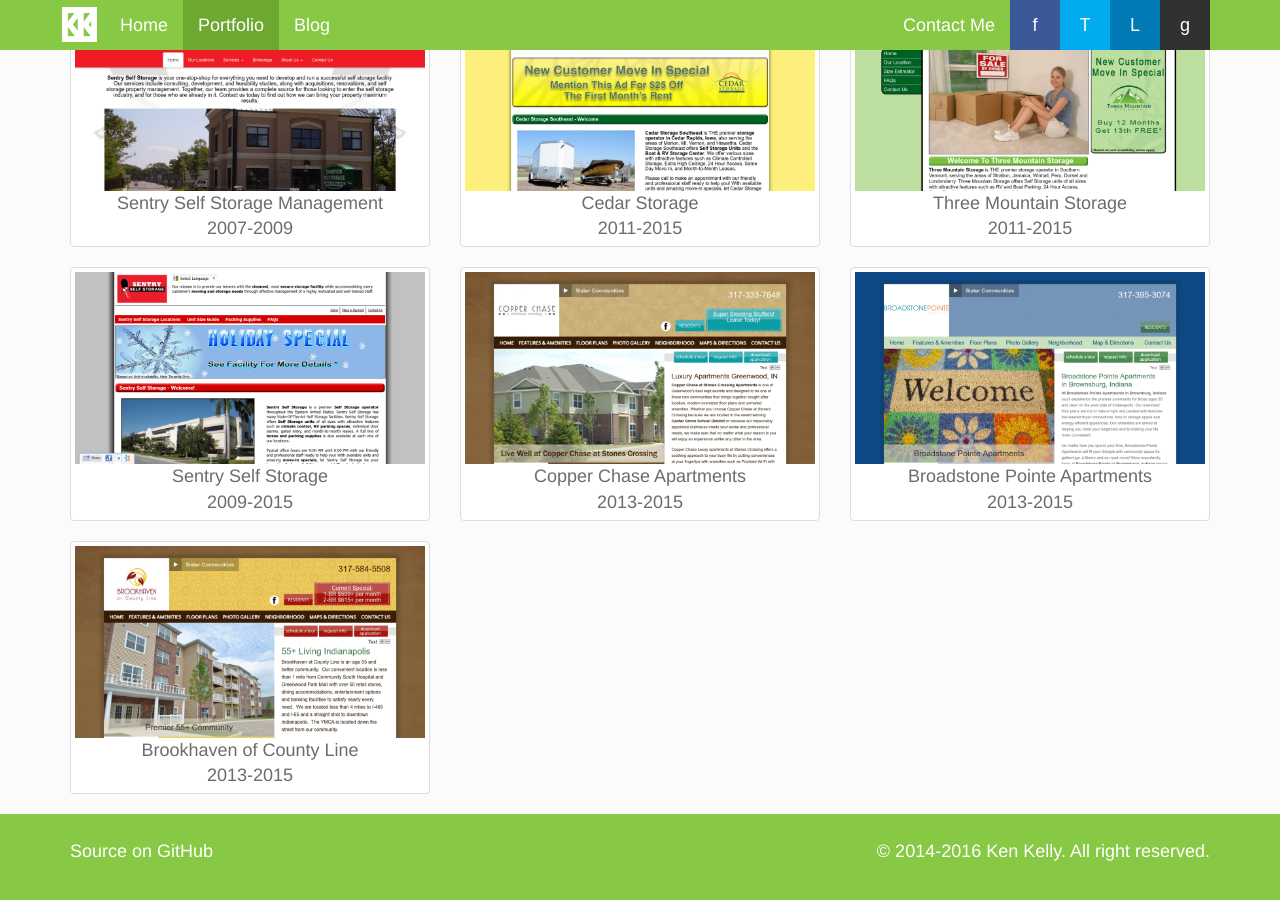
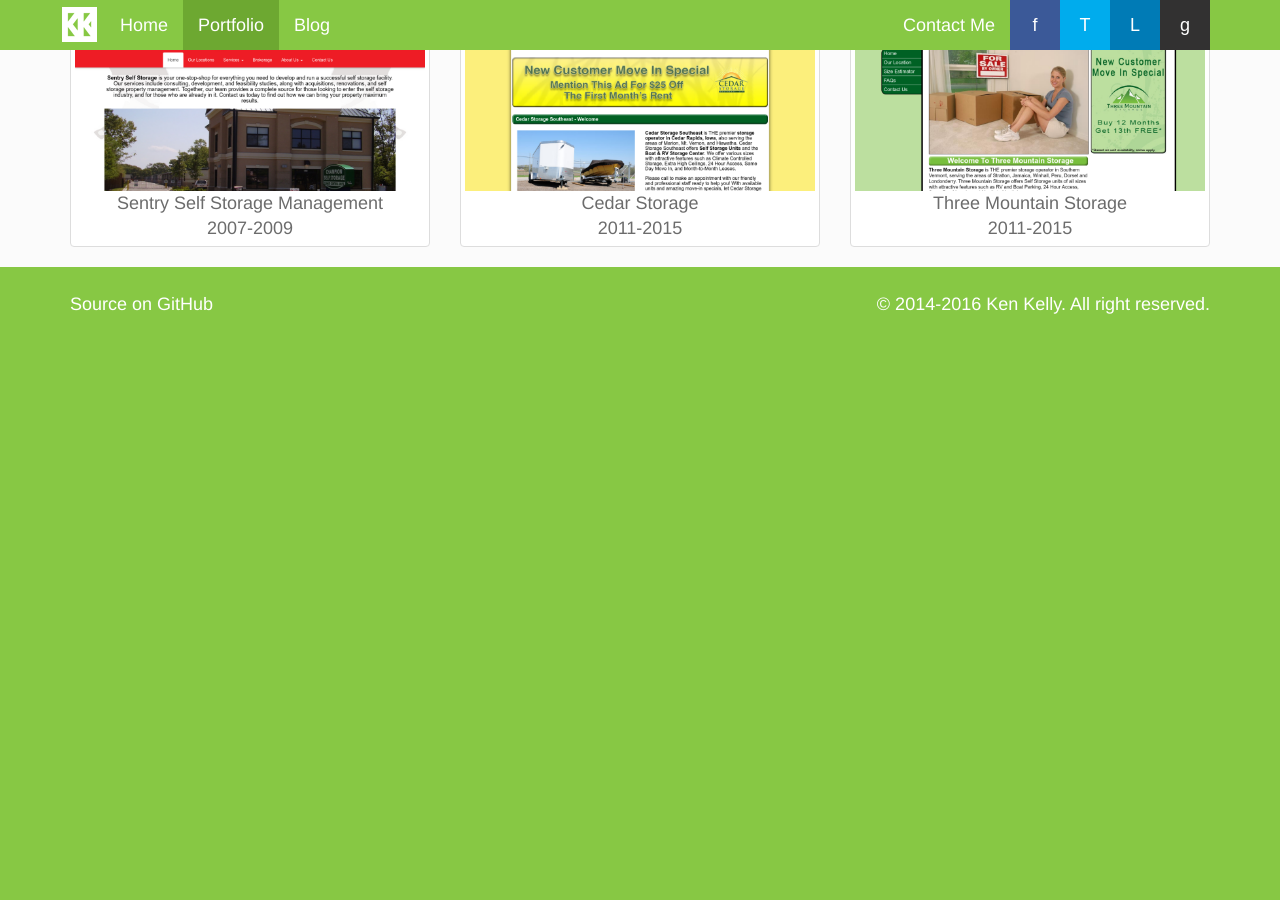
Before and after one commit to kenhkelly/kenhkelly.us, a Jekyll site: the page built from portfolio.html, in a window 1280 px wide and 900 px high, scrolled down 2228 px. Built offline with Jekyll 4.4.1, drawn with Linux system fonts in a browser that asks for light colours; some web fonts are replaced; after the commit the page ends 2581 px from its top, so only the background shows below that; some of the changed lines change nothing that is shown.

Commit message:
Remove four outdated portfolio entries.

```diff
--- a/_data/portfolio.json
+++ b/_data/portfolio.json
@@ -205,57 +205,5 @@
             ],
             "img_url": "/images/portfolio/threemountain-desktop.png",
             "href": "http://threemountainstorage.com"
-        },
-        {
-            "name": "Sentry Self Storage",
-            "date_range": "2009-2015",
-            "project": "Website Development and Maintenance, SEO",
-            "role": "Lead Developer, Lead SEO, Lead Designer",
-            "desc": [
-                "Designed and developed website around a custom built CMS",
-                "Back end technologies: PHP, MySQL, LAMP, AJAX",
-                "Front end technologies: HTML/5, CSS3, JavaScript, jQuery"
-            ],
-            "img_url": "/images/portfolio/sentryselfstorage-desktop.png",
-            "href": "http://sentryselfstorage.net"
-        },
-        {
-            "name": "Copper Chase Apartments",
-            "date_range": "2013-2015",
-            "project": "Website Development and Maintenance, SEO",
-            "role": "Lead Developer, Lead SEO, Lead Designer",
-            "desc": [
-                "Designed and developed website around a custom built CMS",
-                "Back end technologies: PHP, MySQL, LAMP, AJAX",
-                "Front end technologies: HTML/5, CSS3, JavaScript, jQuery"
-            ],
-            "img_url": "/images/portfolio/copperchase-desktop.png",
-            "href": ""
-        },
-        {
-            "name": "Broadstone Pointe Apartments",
-            "date_range": "2013-2015",
-            "project": "Website Development and Maintenance, SEO",
-            "role": "Lead Developer, Lead SEO, Lead Designer",
-            "desc": [
-                "Designed and developed website around a custom built CMS",
-                "Back end technologies: PHP, MySQL, LAMP, AJAX",
-                "Front end technologies: HTML/5, CSS3, JavaScript, jQuery"
-            ],
-            "img_url": "/images/portfolio/broadstone-desktop.png",
-            "href": ""
-        },
-        {
-            "name": "Brookhaven of County Line",
-            "date_range": "2013-2015",
-            "project": "Website Development and Maintenance, SEO",
-            "role": "Lead Developer, Lead SEO, Lead Designer",
-            "desc": [
-                "Designed and developed website around a custom built CMS",
-                "Back end technologies: PHP, MySQL, LAMP, AJAX",
-                "Front end technologies: HTML/5, CSS3, JavaScript, jQuery"
-            ],
-            "img_url": "/images/portfolio/brookhaven-desktop.png",
-            "href": ""
         }
     ]
```
